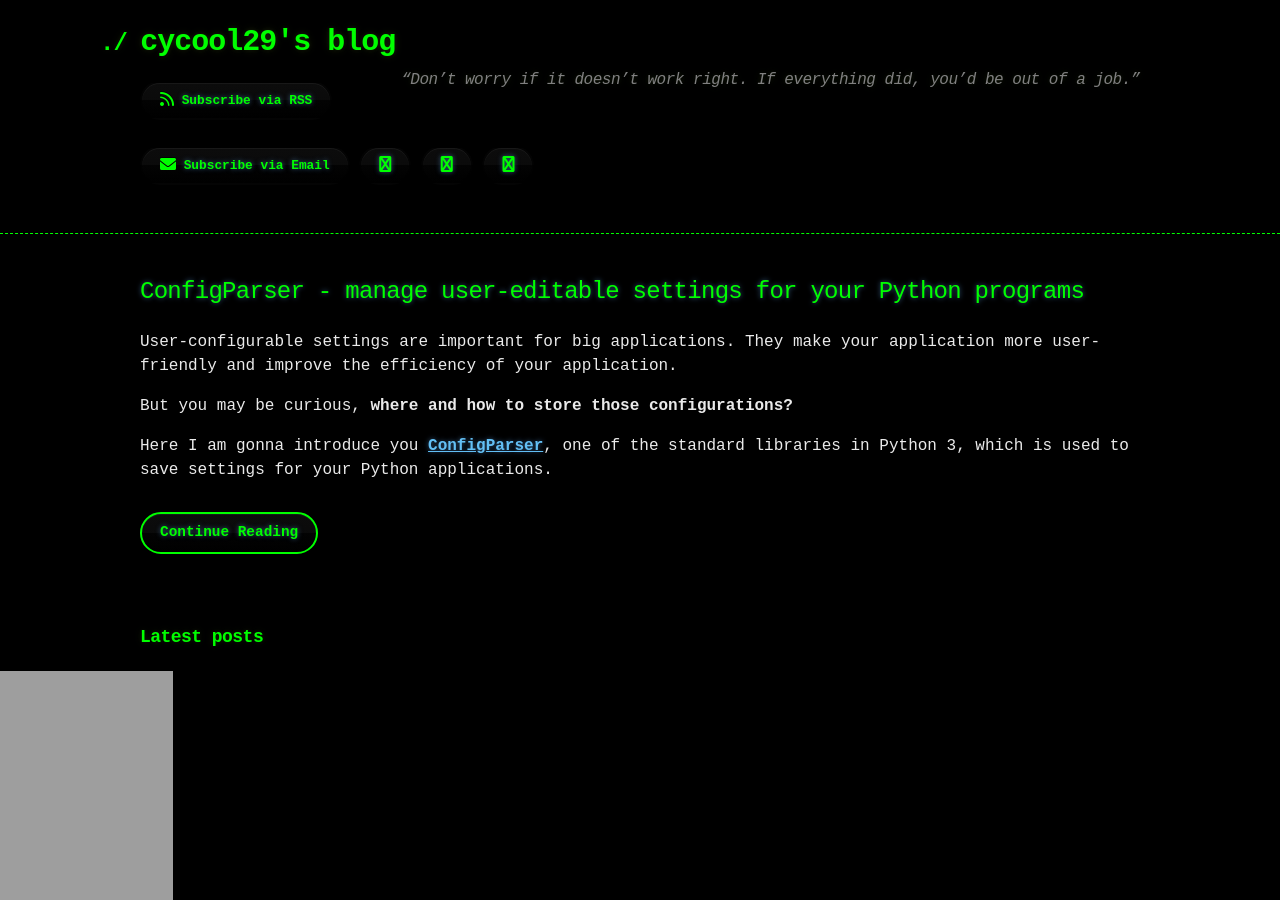
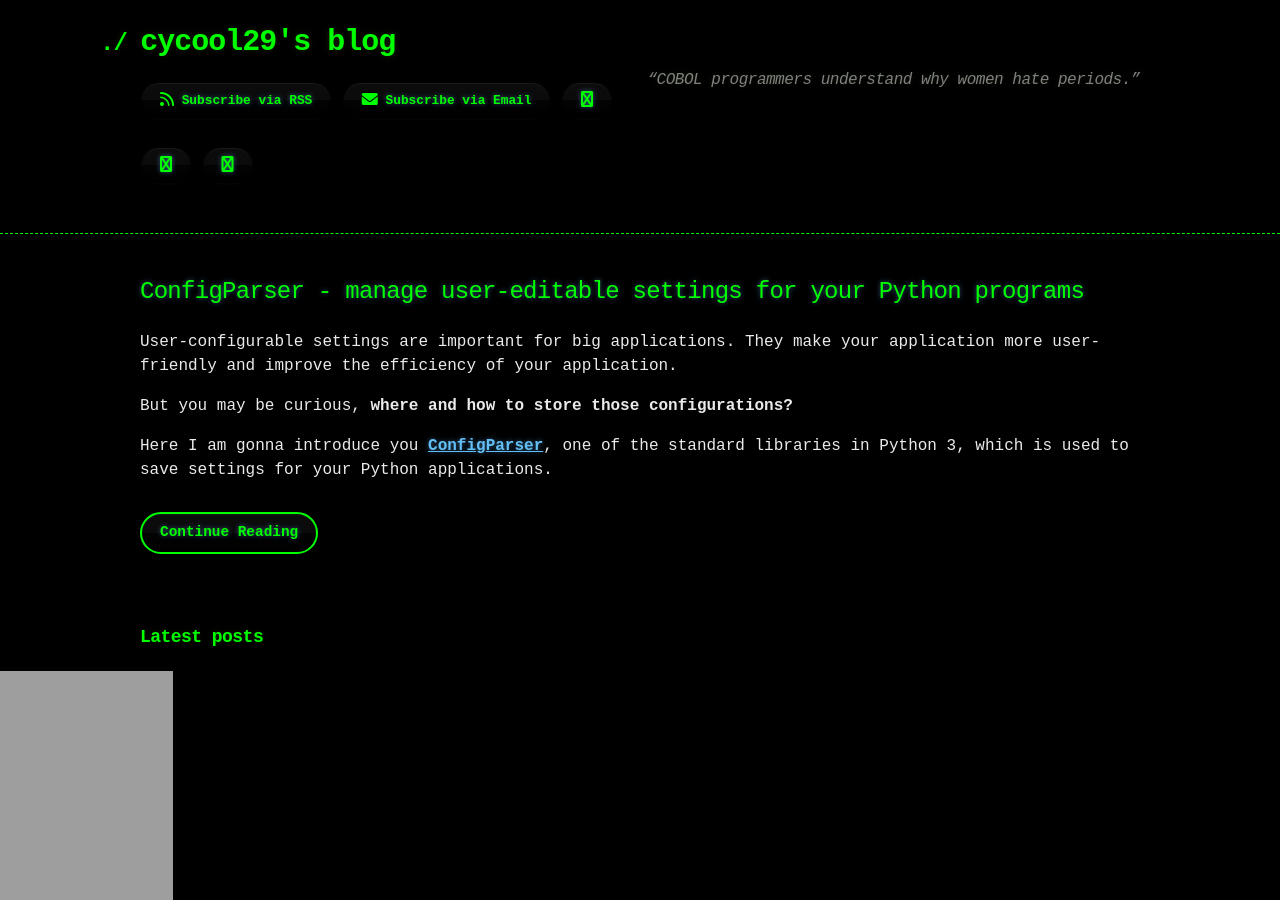
Before and after one commit to cycool29/cycool29.github.io, a Jekyll site: the page built from index.md, in a window 1280 px wide and 900 px high. Built offline with Jekyll 4.4.1, drawn with Linux system fonts in a browser that asks for light colours; a style sheet for code colours, icons or effects is not loaded.

Commit message:
Update quotes

```diff
--- a/_config.yml
+++ b/_config.yml
@@ -1,5 +1,5 @@
 title: cycool29's blog
-description: "“Don’t worry if it doesn’t work right. If everything did, you’d be out of a job.” "
+description: "“COBOL programmers understand why women hate periods.” "
 bio: A high school student. Intermediate in Python, Git, Bash. Learning JavaScript. He/Him. "
 author: cycool29
 url: https://cycool29.github.io
```
